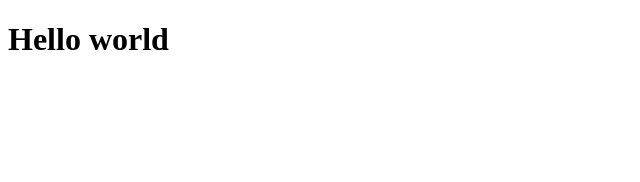
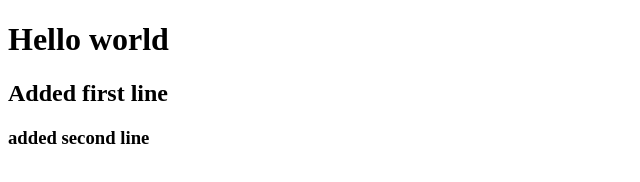
Before and after one commit to KhunSton-lazy/git_pratices, a plain HTML site: page index.html in a window 1280 px wide. Shown: the whole page, without its empty margins (0-640 px from the left). Drawn offline with Linux system fonts and the light colour scheme.

Commit message:
added two new line

```diff
--- a/index.html
+++ b/index.html
@@ -9,6 +9,8 @@
 <body>
 
     <h1>Hello world</h1>
+    <h2>Added first line</h2>
+    <h3>added second line</h3>
 
 </body>
 </html>
```
